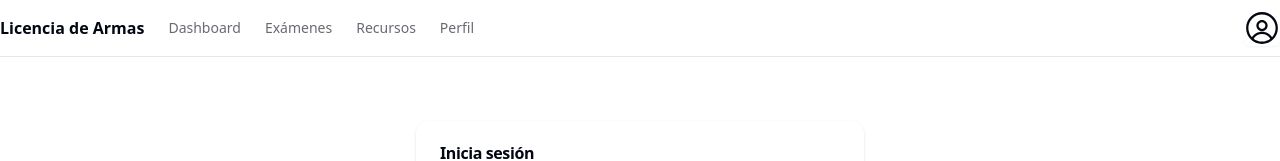
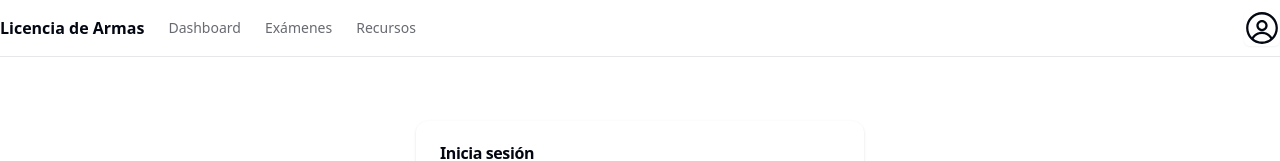
Before and after one commit to osoyinas/gunpermit-landing, a Next.js app: page /auth/login in a window 1280 px wide. Shown: the top 161 px of the page. Built offline with nearby package versions, Linux system fonts and the light colour scheme; no server answers.

Commit message:
Refactor DesktopContentMenu component to use section instead of header for better semantic markup

```diff
--- a/src/components/navigation/desktop/DesktopContentMenu.tsx
+++ b/src/components/navigation/desktop/DesktopContentMenu.tsx
@@ -1,6 +1,6 @@
 export function DesktopContentMenu () {
   return (
-    <header className="flex">
+    <section className="flex">
       <a className="mr-6 flex items-center space-x-2" href="/">
         <span className="hidden font-bold sm:inline-block">
           Licencia de Armas
@@ -25,13 +25,7 @@ export function DesktopContentMenu () {
         >
           Recursos
         </a>
-        <a
-          className="transition-colors hover:text-foreground/80 text-foreground/60"
-          href="/perfil"
-        >
-          Perfil
-        </a>
       </nav>
-    </header>
+    </section>
   )
 }
```
